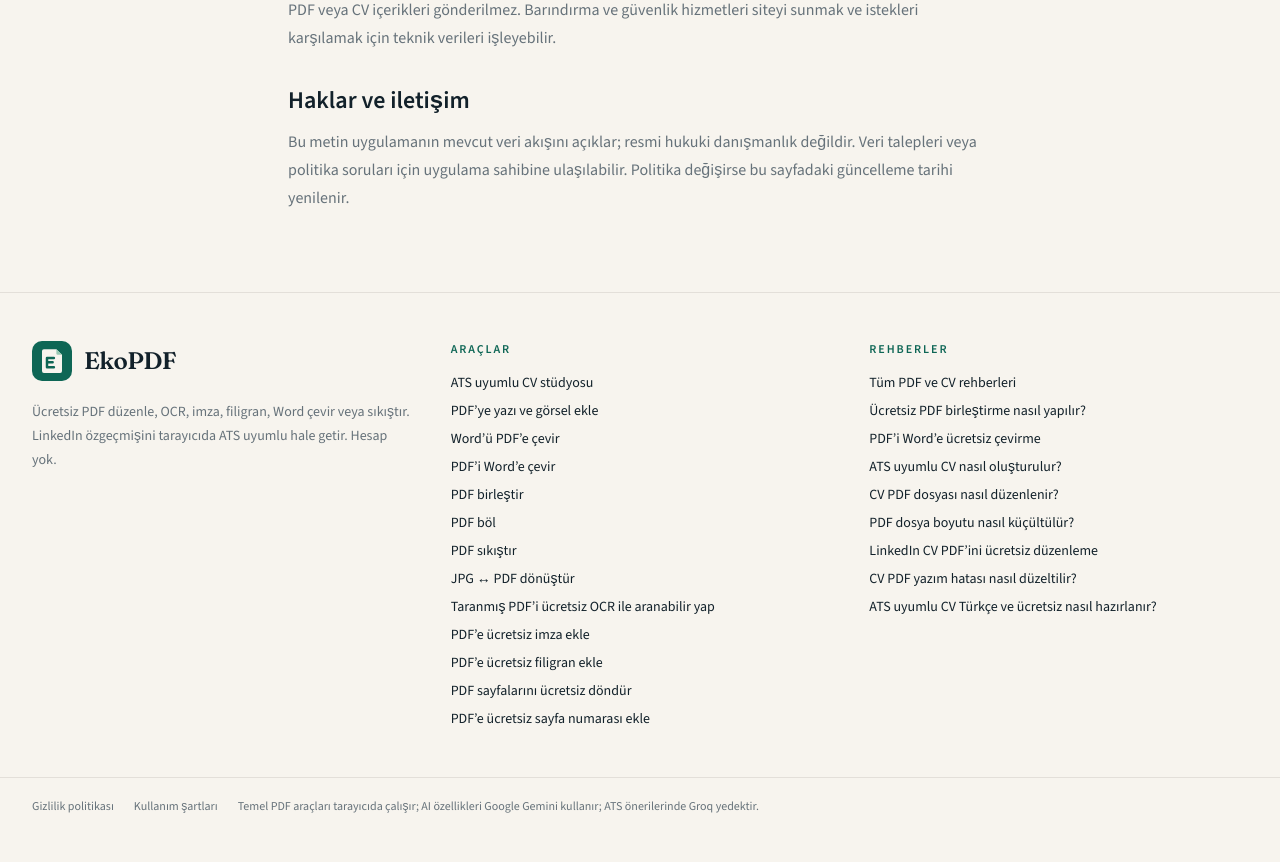
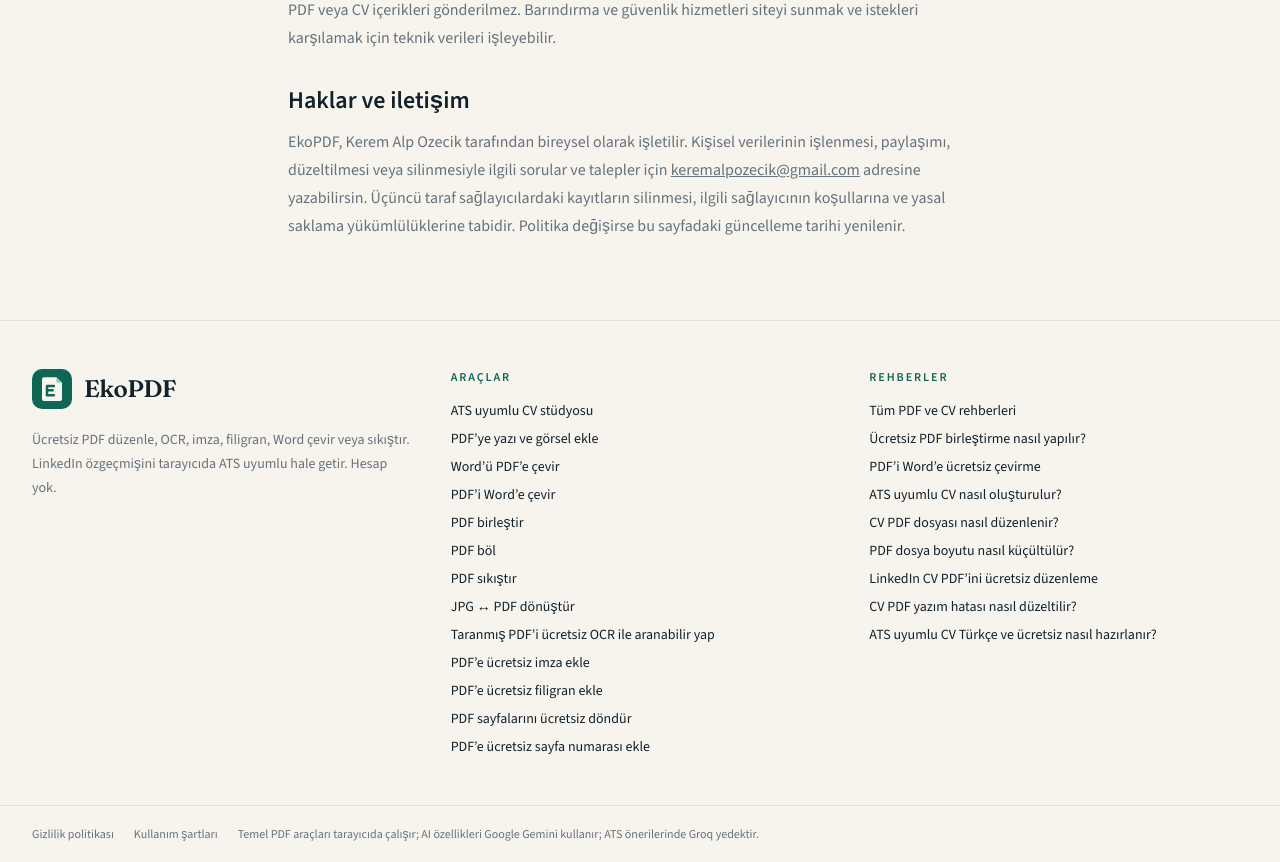
Before and after one commit to KeremAlpOzecik/Ai-pdf-builder, a Next.js app: page /privacy in a window 1280 px wide. Shown: the part 1780-2642 px from the top of the page. Before the commit the page ends 2614 px from the top, so only its background shows below. Built offline with nearby package versions, Linux system fonts and the light colour scheme; no server answers.

Commit message:
Add individual operator and privacy contact

```diff
--- a/src/app/privacy/page.tsx
+++ b/src/app/privacy/page.tsx
@@ -51,7 +51,7 @@ export default function PrivacyPage() {
         </section>
         <section className="space-y-3">
           <h2 className="text-2xl font-semibold">Haklar ve iletişim</h2>
-          <p className="leading-7 text-muted-foreground">Bu metin uygulamanın mevcut veri akışını açıklar; resmi hukuki danışmanlık değildir. Veri talepleri veya politika soruları için uygulama sahibine ulaşılabilir. Politika değişirse bu sayfadaki güncelleme tarihi yenilenir.</p>
+          <p className="leading-7 text-muted-foreground">EkoPDF, Kerem Alp Ozecik tarafından bireysel olarak işletilir. Kişisel verilerinin işlenmesi, paylaşımı, düzeltilmesi veya silinmesiyle ilgili sorular ve talepler için <a href="mailto:keremalpozecik@gmail.com" className="underline">keremalpozecik@gmail.com</a> adresine yazabilirsin. Üçüncü taraf sağlayıcılardaki kayıtların silinmesi, ilgili sağlayıcının koşullarına ve yasal saklama yükümlülüklerine tabidir. Politika değişirse bu sayfadaki güncelleme tarihi yenilenir.</p>
         </section>
       </article>
     </main>
```
